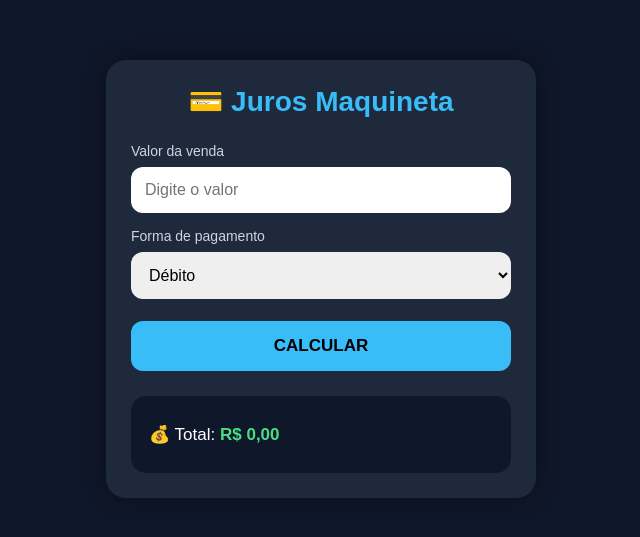
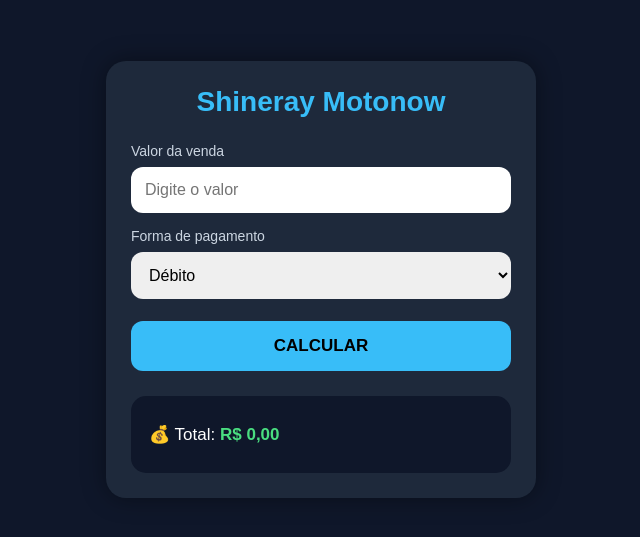
Before and after one commit to Sckxzin/simulacao-maquineta, a plain HTML site: page index.html in a window 1280 px wide. Shown: the part 121-658 px from the top of the page, without its empty margins (319-959 px from the left). Drawn offline with Linux system fonts and the light colour scheme.

Commit message:
Update index.html

```diff
--- a/index.html
+++ b/index.html
@@ -99,7 +99,7 @@
 
   <div class="card">
 
-    <h1>💳 Juros Maquineta</h1>
+    <h1>Shineray Motonow</h1>
 
     <label>Valor da venda</label>
     <input
```
